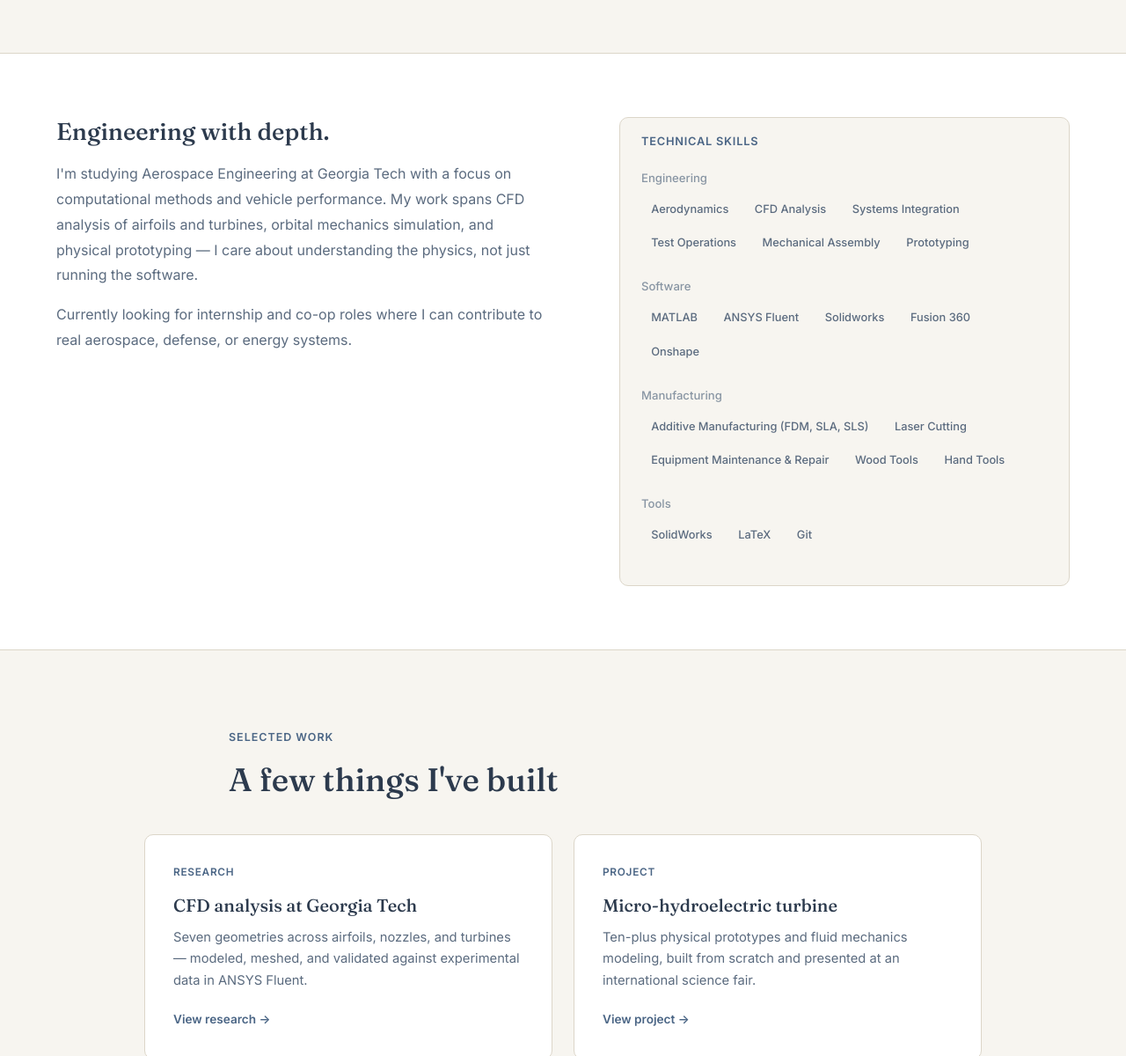
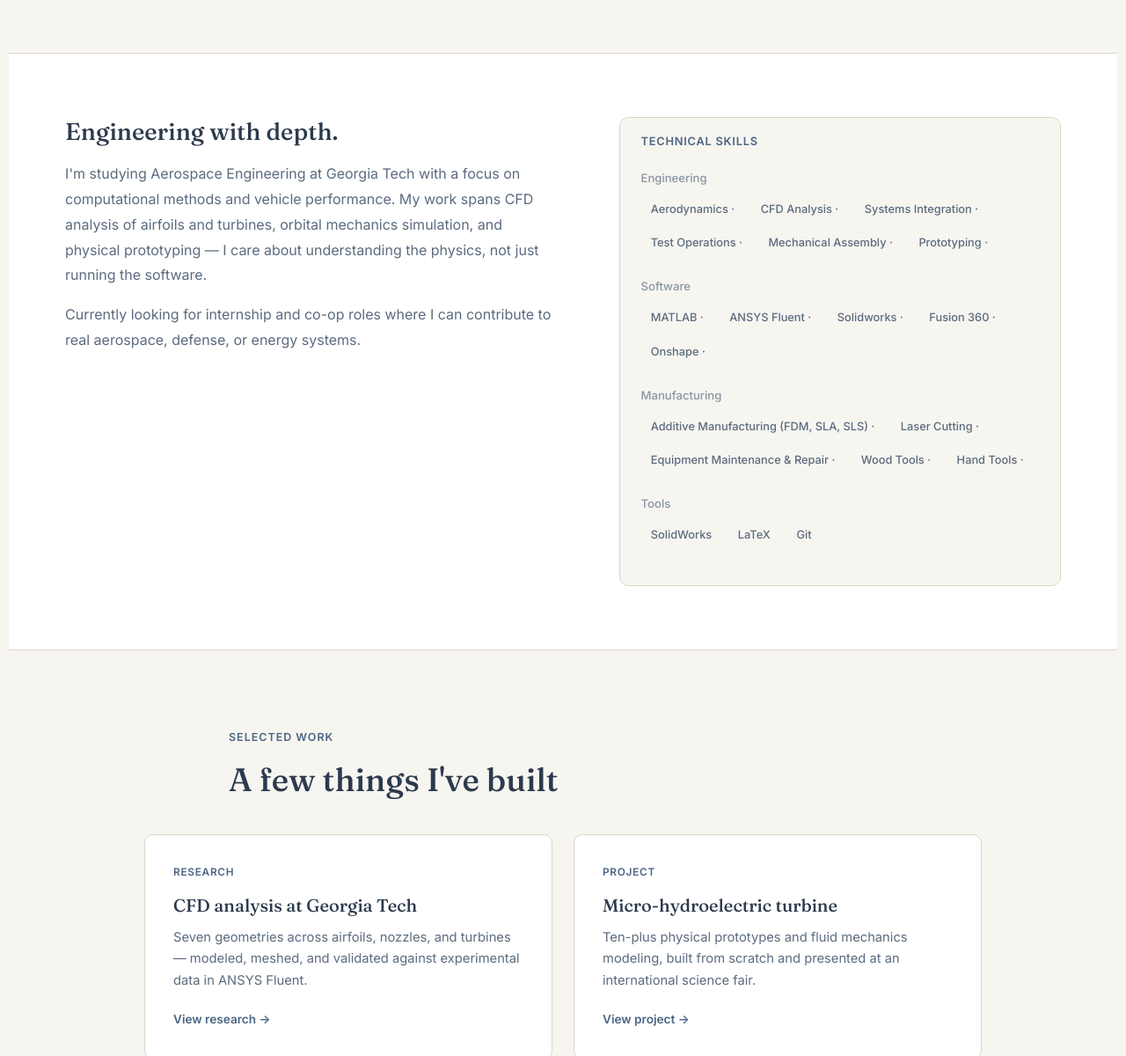
Before and after one commit to cfucile3/Portfolio, a Jekyll site: the page built from index.html, in a window 1280 px wide and 1400 px high, scrolled down 508 px, cut to the strip 200-1400 px from the top of the window. Shown: the whole strip at 88% size. Built offline with Jekyll 4.4.1, drawn with Linux system fonts in a browser that asks for light colours.

Commit message:
Update index.html

```diff
--- a/index.html
+++ b/index.html
@@ -122,7 +122,7 @@ title: Home
     display: grid;
     grid-template-columns: 1.1fr 1fr;
     gap: clamp(2.5rem, 6vw, 5rem);
-    max-width: 1440px;
+    max-width: 1260px;
     margin: 0 auto;
   }
 
@@ -313,34 +313,34 @@ title: Home
       <div class="skill-category">
         <div class="cat-name">Engineering</div>
         <div class="skill-tags">
-          <span class="skill-tag">Aerodynamics</span>
-          <span class="skill-tag">CFD Analysis</span>
-          <span class="skill-tag">Systems Integration</span>
-          <span class="skill-tag">Test Operations</span>
-          <span class="skill-tag">Mechanical Assembly</span>
-          <span class="skill-tag">Prototyping</span>
+          <span class="skill-tag">Aerodynamics · </span>
+          <span class="skill-tag">CFD Analysis · </span>
+          <span class="skill-tag">Systems Integration · </span>
+          <span class="skill-tag">Test Operations · </span>
+          <span class="skill-tag">Mechanical Assembly · </span>
+          <span class="skill-tag">Prototyping · </span>
         </div>
       </div>
 
       <div class="skill-category">
         <div class="cat-name">Software</div>
         <div class="skill-tags">
-          <span class="skill-tag">MATLAB</span>
-          <span class="skill-tag">ANSYS Fluent</span>
-          <span class="skill-tag">Solidworks</span>
-          <span class="skill-tag">Fusion 360</span>
-          <span class="skill-tag">Onshape</span>
+          <span class="skill-tag">MATLAB · </span>
+          <span class="skill-tag">ANSYS Fluent · </span>
+          <span class="skill-tag">Solidworks · </span>
+          <span class="skill-tag">Fusion 360 · </span>
+          <span class="skill-tag">Onshape · </span>
         </div>
       </div>
 
       <div class="skill-category">
         <div class="cat-name">Manufacturing</div>
         <div class="skill-tags">
-          <span class="skill-tag">Additive Manufacturing (FDM, SLA, SLS)</span>
-          <span class="skill-tag">Laser Cutting</span>
-          <span class="skill-tag">Equipment Maintenance & Repair</span>
-          <span class="skill-tag">Wood Tools</span>
-          <span class="skill-tag">Hand Tools</span>
+          <span class="skill-tag">Additive Manufacturing (FDM, SLA, SLS) · </span>
+          <span class="skill-tag">Laser Cutting · </span>
+          <span class="skill-tag">Equipment Maintenance & Repair · </span>
+          <span class="skill-tag">Wood Tools · </span>
+          <span class="skill-tag">Hand Tools · </span>
         </div>
       </div>
 
```
